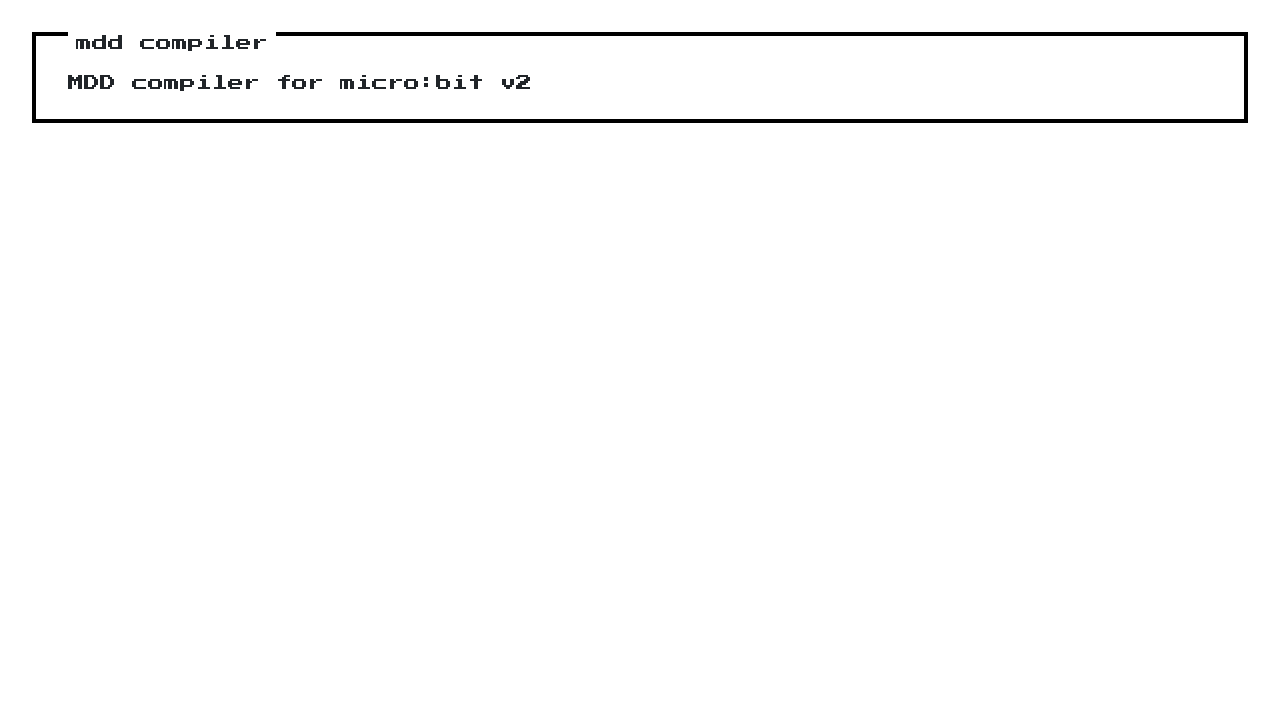
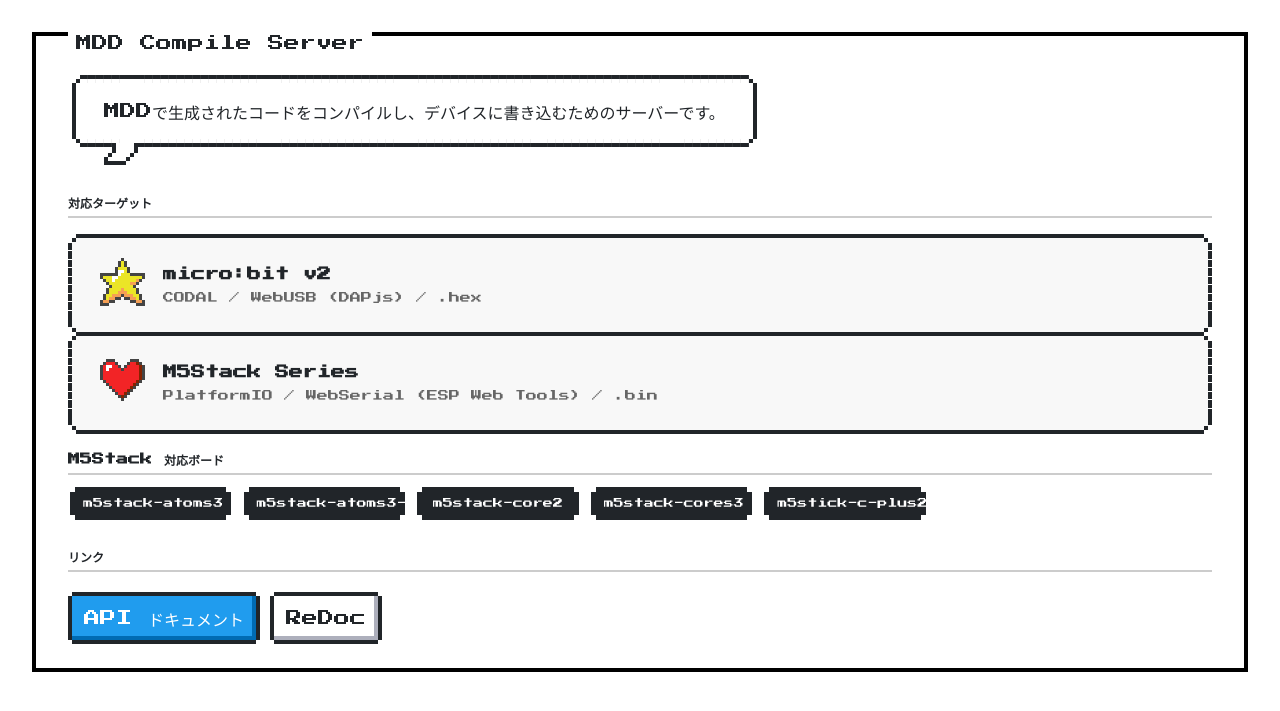
Before and after one commit to ngi644/mdd_compile_server, a FastAPI app: page / in a window 1280 px wide. Shown: the top 711 px of the page. Run offline with FastAPI, Linux system fonts and the light colour scheme.

Commit message:
apiのトップページの修正

```diff
--- a/api_server/main.py
+++ b/api_server/main.py
@@ -467,5 +467,5 @@ async def read_item(request: Request):
     """
     ルートディレクトリにアクセスしたときに表示するページ
     """
-    data = {"title": "mdd compiler", "body": "MDD compiler for micro:bit v2"}
+    data = {"title": "MDD Compile Server"}
     return templates.TemplateResponse("index_template.html", {"request": request, "data": data})
--- a/api_server/templates/index_template.html
+++ b/api_server/templates/index_template.html
@@ -6,11 +6,114 @@
     <link href="https://fonts.googleapis.com/css?family=Press+Start+2P" rel="stylesheet"/>
     <link href="https://unpkg.com/nes.css@2.3.0/css/nes.min.css" rel="stylesheet" />
     <link href="/static/styles.css" rel="stylesheet" />
+    <style>
+        .target-list {
+            margin: 20px 0;
+        }
+        .target-item {
+            display: flex;
+            align-items: center;
+            margin: 10px 0;
+            padding: 10px;
+            background: #f8f8f8;
+        }
+        .target-icon {
+            margin-right: 15px;
+            font-size: 24px;
+        }
+        .target-info h3 {
+            margin: 0 0 5px 0;
+            font-size: 14px;
+        }
+        .target-info p {
+            margin: 0;
+            font-size: 11px;
+            color: #666;
+        }
+        .button-group {
+            display: flex;
+            gap: 10px;
+            flex-wrap: wrap;
+            margin-top: 20px;
+        }
+        .boards-section {
+            margin-top: 20px;
+        }
+        .board-list {
+            display: flex;
+            flex-wrap: wrap;
+            gap: 8px;
+            margin-top: 10px;
+        }
+        .board-badge {
+            font-size: 10px;
+            padding: 4px 8px;
+        }
+        .section-title {
+            font-size: 12px;
+            margin: 20px 0 10px 0;
+            border-bottom: 2px solid #ccc;
+            padding-bottom: 5px;
+        }
+    </style>
 </head>
 <body>
     <div class="nes-container with-title">
         <p class="title">{{ data.title }}</p>
-        <p>{{ data.body }}</p>
+
+        <section class="message-list">
+            <section class="message">
+                <div class="nes-balloon from-left">
+                    <p>MDDで生成されたコードをコンパイルし、デバイスに書き込むためのサーバーです。</p>
+                </div>
+            </section>
+        </section>
+
+        <h3 class="section-title">対応ターゲット</h3>
+        <div class="target-list">
+            <div class="target-item nes-container is-rounded">
+                <div class="target-icon"><i class="nes-icon is-medium star"></i></div>
+                <div class="target-info">
+                    <h3>micro:bit v2</h3>
+                    <p>CODAL / WebUSB (DAPjs) / .hex</p>
+                </div>
+            </div>
+            <div class="target-item nes-container is-rounded">
+                <div class="target-icon"><i class="nes-icon is-medium heart"></i></div>
+                <div class="target-info">
+                    <h3>M5Stack Series</h3>
+                    <p>PlatformIO / WebSerial (ESP Web Tools) / .bin</p>
+                </div>
+            </div>
+        </div>
+
+        <h3 class="section-title">M5Stack 対応ボード</h3>
+        <div class="board-list" id="board-list">
+            <span class="nes-badge"><span class="is-primary board-badge">読み込み中...</span></span>
+        </div>
+
+        <h3 class="section-title">リンク</h3>
+        <div class="button-group">
+            <a href="/docs" class="nes-btn is-primary">API ドキュメント</a>
+            <a href="/redoc" class="nes-btn">ReDoc</a>
+        </div>
     </div>
+
+    <script>
+        // ボード一覧を取得して表示
+        fetch('/api/compile/platformio/boards')
+            .then(response => response.json())
+            .then(data => {
+                const boardList = document.getElementById('board-list');
+                boardList.innerHTML = data.boards.map(board =>
+                    `<span class="nes-badge"><span class="is-dark board-badge">${board}</span></span>`
+                ).join('');
+            })
+            .catch(error => {
+                console.error('Error fetching boards:', error);
+                document.getElementById('board-list').innerHTML =
+                    '<span class="nes-badge"><span class="is-error board-badge">取得エラー</span></span>';
+            });
+    </script>
 </body>
 </html>
```
